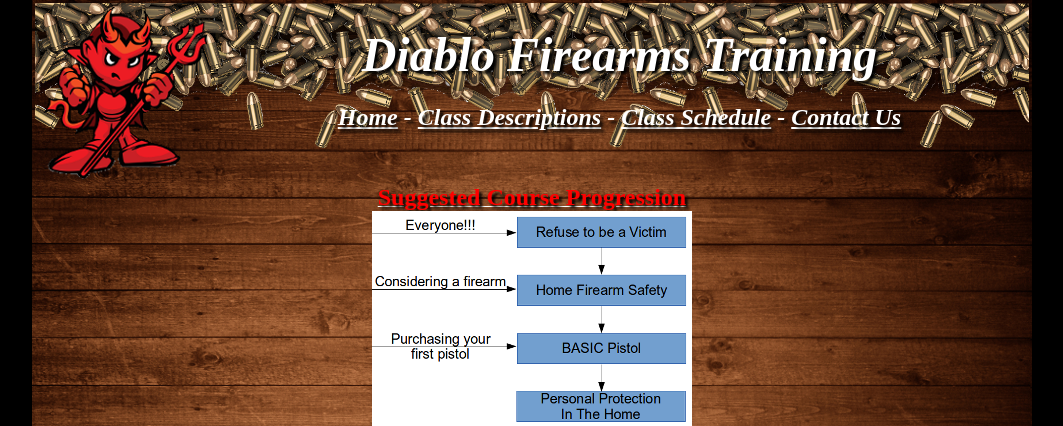
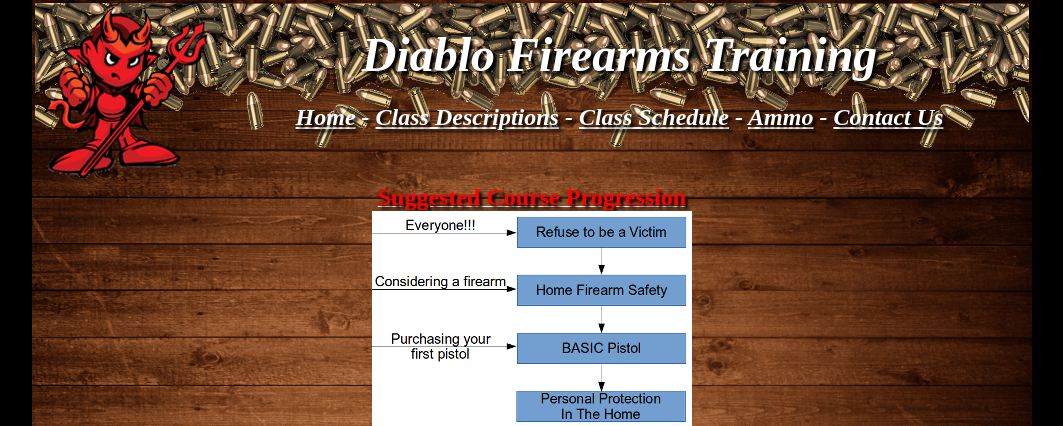
Before and after one commit to KirkerSoft/diablofirearms.com, a PHP site: page /classDescriptions.php in a window 1280 px wide. Shown: the top 426 px of the page, without its empty margins (108-1171 px from the left). Run offline with PHP 8.4, Linux system fonts and the light colour scheme.

Commit message:
Added lucky gunner affiliate ammo link to header

```diff
--- a/header.php
+++ b/header.php
@@ -57,7 +57,7 @@
                             <h1><em><font size="8">Diablo Firearms Training</font></em></h1>
                             <h2><em><a href="index.php">Home</a> - <a href="classDescriptions.php">Class
                                   Descriptions</a> - <a href="classSchedule.php">Class
-                                  Schedule</a> - <a href="contactUs.php">Contact
+                                  Schedule</a> - <a href="http://www.luckygunner.com/bulk-ammo#rid=diabloFirearms" target="_blank">Ammo</a> - <a href="contactUs.php">Contact
                                   Us</a></em></h2>
                           </center>
                         </center>
```
